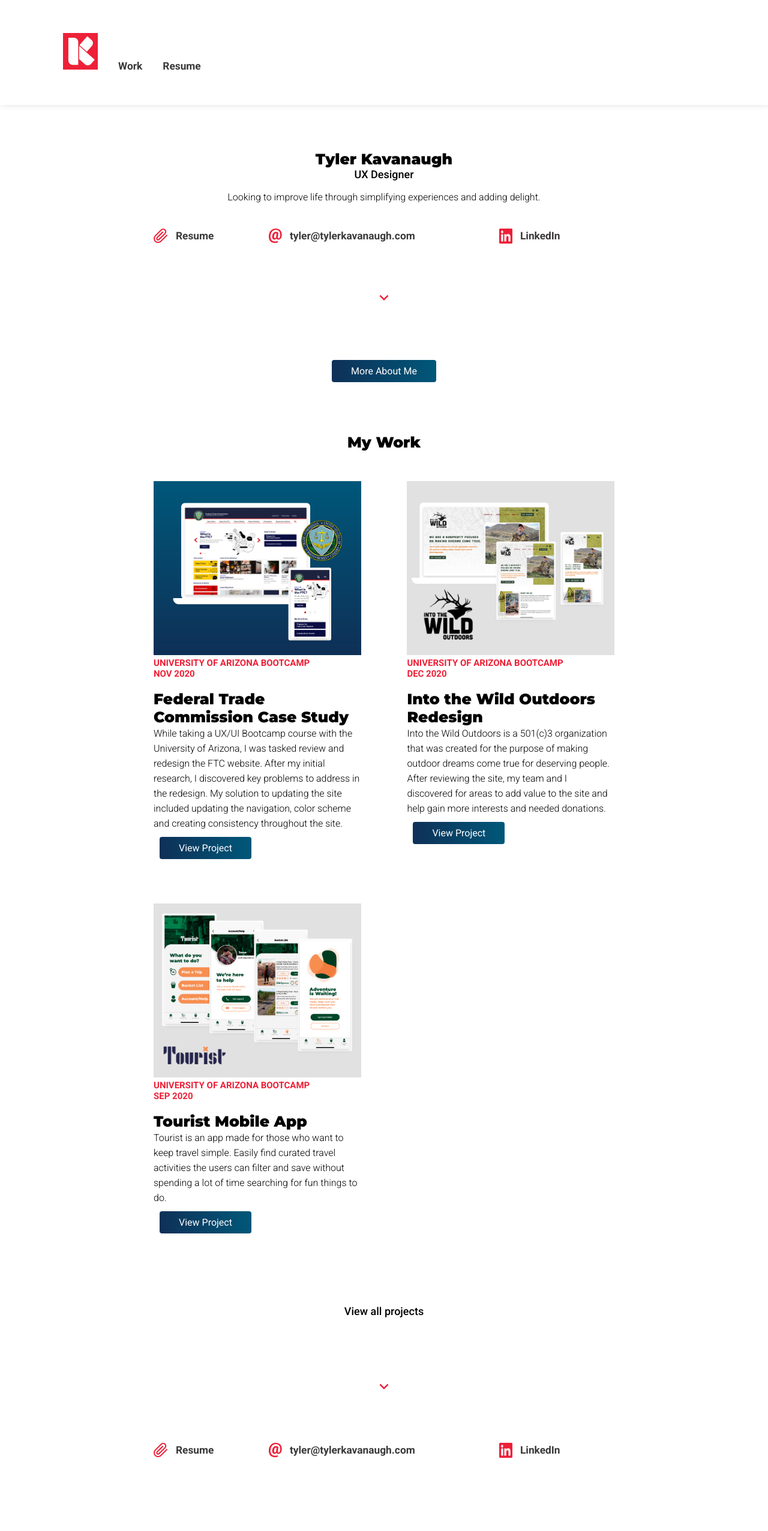
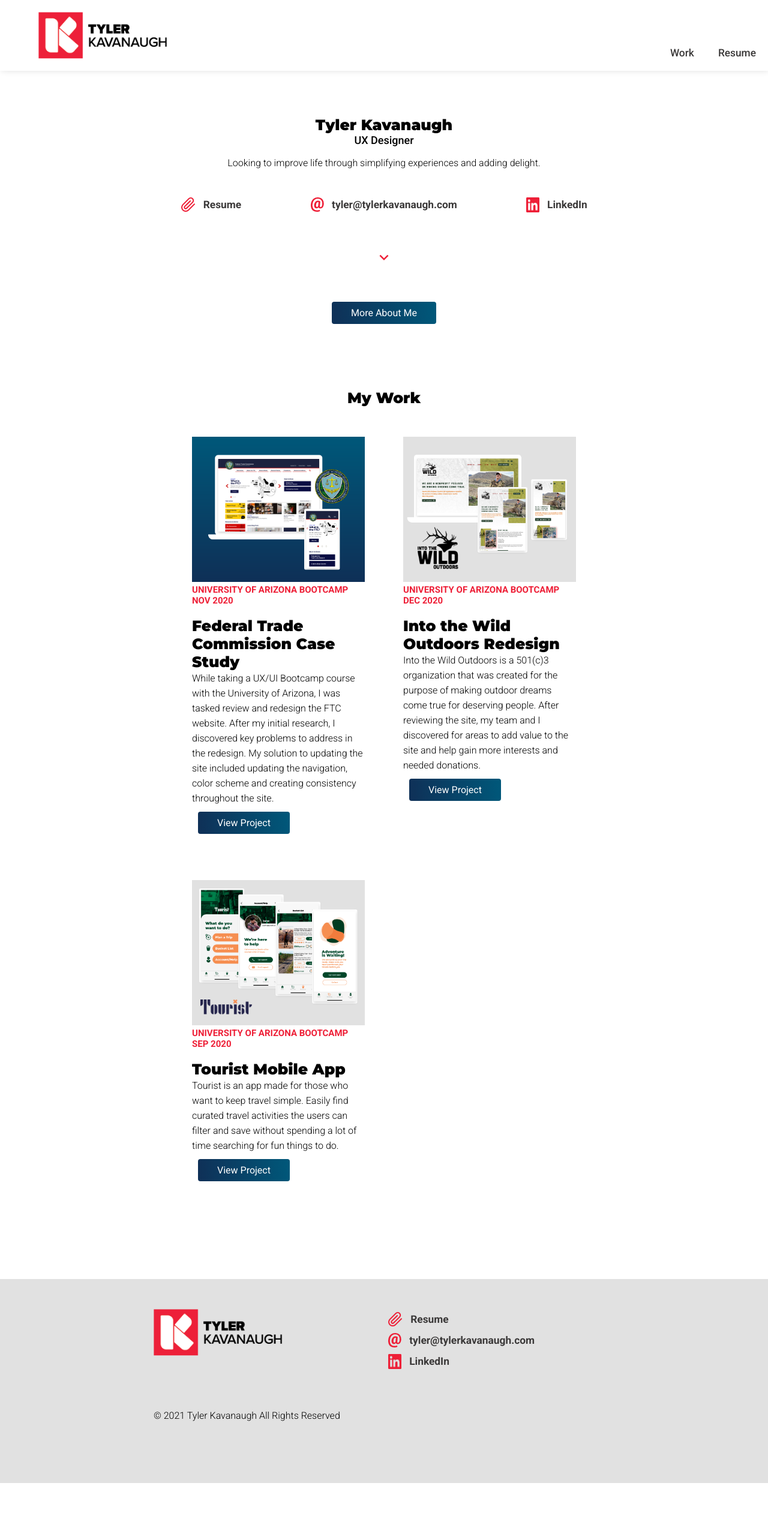
Before and after one commit to Tylerjkav/UX_UI_HW_19, a plain HTML site: page index.html in a window 1280 px wide. Shown: the top 2552 px of the page at 60% size. After the commit the page ends 2472 px from the top, so only its background shows below. Drawn offline with nearby package versions, Linux system fonts and the light colour scheme.

Commit message:
Homework 19 finish
Completed homework assignment

```diff
--- a/css/style.css
+++ b/css/style.css
@@ -3,9 +3,14 @@
   padding: 0;
 }
 
+section {
+max-width: 1600px;
+margin: auto;
+}
 
-header {
-  position: fixed;
+.head {
+  position: sticky;
+  position: -webkit-sticky;
   background-color: white;
   border-bottom: 1px gray;
   width: 100%;
@@ -13,38 +18,97 @@ header {
   box-shadow: 2px 0px 10px #e1e1e1;
 }
 
+
+.footSocial {
+  padding-right: 30%;
+}
+
+.footCont {
+  display: flex;
+  flex-flow: row wrap;
+  justify-content: space-between;
+  padding: 50px 30% 10px 20%;
+  margin: 0px;
+  list-style: none;
+}
+
+.footItem {
+  text-align: top;
+}
+
 .inlineBlock {
+  /* position: sticky; */
+  display: flex;
+  justify-content: flex-start;
+  align-items: flex-end;
+  padding: 0px;
+  top: 0;
+  max-width: 1300px;
+  margin: auto;
+}
+
+
+.logo {
+  display: flex;
+  justify-content: flex-start;
+  align-items: center;
+  padding: 20px 10px 20px 5%;
+}
+
+.logoFoot {
+  padding-bottom: 20px;
+}
+
+
+.navItems {
+  display: flex;
+  width: 100%;
+  align-items: center;
+  justify-content: flex-end;
+}
+/* .inlineBlock {
   display: inline-block;
   vertical-align: bottom;
   padding: 5px;
   margin: 50px 10px 50px 100px;
-}
+} */
+
+/* .inlineBlock {
+  display: flex;
+  justify-content: flex-start;
+  align-items: flex-end;
+  padding: 40px 10px 40px 10%;
+  top: 0;
+} */
 
 #toggleDown {
   display: none;
 }
 
-.inlineBlock2 {
-  display: inline-block;
-  vertical-align: bottom;
-  padding: 5px;
-  margin: 50px 10px;
+header a {
+  /* display: inline-block;
+  vertical-align: bottom; */
+  padding: 20px;
+  /* margin: 50px 10px; */
   font-family: 'Roboto', sans-serif;
   font-weight: 500;
   font-size: 13pt;
+  /* display: flex;
+  justify-content: flex-start;
+  align-items: flex-end; */
 }
 
 .contentTop {
   width: 60%;
   margin: 0 auto;
-  padding-top: 250px;
+  padding-top: 75px;
 }
 
 .contentArrow {
   width: 60%;
-  padding: 25px;
+  padding: 15px;
   text-align: center;
-  margin: 25px auto;
+  margin: 15px auto;
   text-align: center;
 }
 
@@ -58,23 +122,30 @@ header {
   gap: 0px 0px;
   justify-content: center;
   align-content: space-around;
+  justify-items: center;
   grid-template-areas:
     "resume email linkedin";
 }
 
+
 .resume {
   grid-area: resume;
   display: flex;
+  padding: 5px;
 }
 
 .email {
   grid-area: email;
   display: flex;
+  padding: 5px;
+
 }
 
 .linkedin {
   grid-area: linkedin;
   display: flex;
+  padding: 5px;
+
 }
 
 .buttonMain {
@@ -145,12 +216,19 @@ h6 {
 }
 
 .content {
-  width: 60%;
+  width: 70%;
   margin: 0 auto;
+  /* max-width: 1600px; */
+}
+
+.contentWork {
+  width: 50%;
+  margin: 0 auto;
+  max-width: 1000px;
 }
 
 .rule {
-  width: 60%;
+  width: 70%;
   margin: 35px auto;
 }
 
@@ -210,11 +288,11 @@ h2 {
   text-align: left;
 }
 
-footer {
+/* footer {
   background-color: #E1E1E1;
   height: 340px;
   vertical-align: middle;
-}
+} */
 
 .flexContainer {
   display: flex;
@@ -276,11 +354,9 @@ footer {
     margin: 1px;
   }
   .content {
-    width: 95%;
+    width: 90%;
     margin: 0 auto;
   }
-
-
 
   .contentTop {
       width: 95%;
@@ -331,8 +407,14 @@ footer {
   }
 }
 
-
 #all {
-  max-width: 1600px;
   margin: auto;
 }
+
+.foot {
+  width: 100% !important;
+  background-color: #E1E1E1;
+  height: 340px;
+  vertical-align: middle;
+  margin-top: 60px;
+}
--- a/index.html
+++ b/index.html
@@ -12,12 +12,15 @@
 
 <!-- Top navigation   -->
 
-  <header>
+  <header class="head">
     <div class="inlineBlock">
-      <img style="width: 58px;" src="images/k-icon.png" alt="Tyler Kavanaugh logo"></div>
-      <div class="inlineBlock2"><a href="#">Work</a></div>
+      <div class="logo"><img src="images/tk-logo.png" alt="Tyler Kavanaugh logo"></div>
+      <div class="navItems">
+      <a id="work" href="#work">Work</a>
       <!-- <div class="inlineBlock2"><a href="#">About</a></div> -->
-      <div class="inlineBlock2"><a href="#">Resume</a></div>
+      <a href="#">Resume</a>
+      </div>
+    </div>
   </header>
 
 <!--Title Section with contact Links-->
@@ -40,6 +43,7 @@
     <div class="contentArrow"><img src="images/downarrow.png" alt="arrow"></div>
   </div>
 </section>
+
 <!--toggle button-->
 
 <section class="content">
@@ -51,8 +55,10 @@
 </section>
 
 <!--Begin Hello and Toggle Section-->
+
+<section class="content">
 <div id="toggleDown">
-  <section>
+
     <div class="content">
       <h1>Hello.</h1>
       <p>Tyler has been working as a graphic designer for the last 14+ years. She was always fascinated and inspired by the possibilities of digital projects over the print medium. So after the COVID-19 pandemic hit, and she lost her job, she decided it was time to make a career change and enrolled in a UI/UI Bootcamp with the University of Arizona.</p><br><p>Tyler aims to create experiences that are easy to use, create delight and serve an important business function, in order to build brand loyalty and trust. She enjoys discovering the problem and working to find solutions.</p>
@@ -76,33 +82,36 @@
     Adobe XD&nbsp&nbsp|&nbsp&nbspAdobe Photoshop&nbsp&nbsp|&nbsp&nbspAdobe Illustrator&nbsp&nbsp|&nbsp&nbspFigma&nbsp&nbsp|&nbsp&nbspInVision&nbsp&nbsp|&nbsp&nbspMiro</p>
     <br>
     </div>
-  </section>
+  <!-- </section> -->
 
  <!--  My UX Skills section coded using CSS flex -->
-<section class="content">
-  <div class="contentArrow"><img src="images/downarrow.png" alt="arrow"></div>
+<div class="content">
+  <!-- <div class="contentArrow"><img src="images/downarrow.png" alt="arrow"></div> -->
   <h1>My UX Skills</h1>
   <div class="flexContainer">
       <div class="flexItem"><img src="images/profile-icon.png" alt="Research" width="50%"><p style="text-align: left; font-size: 18px;"><strong>Research</strong></p><p class="leftJustified">The best way to discover what the user wants.<br><br>Ask questions and discover the why.<br><br>All ways be curios.</p></div>
       <div class="flexItem"><img src="images/eye-icon.png" alt="Visual Communication" width="50%"><p style="text-align: left; font-size: 18px;"><strong>Visual Communication</strong></p><p class="leftJustified">Use layout, color, imagery and design theory to direct the user through the user journey.<br><br>Always iterating and adjusting based on feedback and user research.</p></div>
       <div class="flexItem"><img src="images/wireframe-icon.png" alt="Wireframing" width="50%"><p style="text-align: left; font-size: 18px;"><strong>Wireframing</strong></p><p class="leftJustified">Quickly confirm legitimacy of concepts and ensure all important elements are included. <br><br>Sketches first > Low, Mid, High Fidelity.</p></div>
   </div>
-</section>
+</div>
 
-<section class="content">
+<div class="content">
   <div class="toggle">
     <div class="contentArrow">
       <button class="buttonSec">Less About Me</button>
     </div>
   </div>
+</div>
+</div>
 </section>
 
-</div>
+
+<div id="workStart">&nbsp;</div>
 
 <!--End Toggle-->
 
 <!-- My Work Section Constructed using CSS Grid -->
-<section class="content">
+<section class="contentWork">
   <!-- <div class="contentArrow"><img src="images/downarrow.png" alt="arrow"></div> -->
   <h1>My Work</h1>
 
@@ -140,33 +149,22 @@
     </div>
   </div>
 </div>
-    <div class="empty">&nbsp;</div>
-    <h3>View all projects</h3>
 </section>
-<div class="contentArrow"><img src="images/downarrow.png" alt="arrow"></div>
-<div>
-  <div class="gridContainerSocial">
-    <div class="resume"><img src="images/paperclip.png"; alt="paperclip"><p><a href="#"> &nbsp;&nbsp; Resume</a></p></div>
+
+<!-- Footer -->
+
+<footer class="foot">
+<ul class="footCont">
+  <li class="footItem"><img class="logoFoot" src="images/tk-logo.png" alt="Tyler Kavanaugh logo"></li>
+  <li class="footItem"><div class="resume" class="footSocial"><img src="images/paperclip.png"; alt="paperclip"><p><a href="#"> &nbsp;&nbsp; Resume</a></p></div>
 
     <div class="email"><img src="images/email.png"; alt="Email"><p><a href="mailto:tyler@tylerkavanaugh.com"> &nbsp;&nbsp; tyler@tylerkavanaugh.com</a></p></div>
 
-    <div class="linkedin"><img src="images/linkedin.png"; alt="LinkedIn"><p><a href="https://www.linkedin.com/in/tyler-kavanaugh-28290b1b0/"> &nbsp;&nbsp; LinkedIn</a></p></div>
-  </div>
-  <div class="empty">&nbsp;</div>
-  <h3><img src="images/uparrow.png" width="20px"> <a href="#top"> Back to top</a></h3>
-  </div>
-<!--Footer-->
-</div>
+    <div class="linkedin"><img src="images/linkedin.png"; alt="LinkedIn"><p><a href="https://www.linkedin.com/in/tyler-kavanaugh-28290b1b0/"> &nbsp;&nbsp; LinkedIn</a></p></div></li>
+</ul>
+<p class="footCont">© 2021 Tyler Kavanaugh All Rights Reserved</p>
+</footer>
 
-<footer style="margin-top: 50px;">
-  <div>
-    <div class="inlineBlock"><img src="images/tk-logo.png" alt="Tyler Kavanaugh logo"></div>
-      <div class="inlineBlock2"><a href="#">Work</a></div>
-      <!-- <div class="inlineBlock2"><a href="#">About</a></div> -->
-      <div class="inlineBlock2"><a href="#">Resume</a></div></div>
-  </div>
-  <div class="inlineBlock"><h6>© 2021 Tyler Kavanaugh All Rights Reserved</h6></div>
-</footer>
 </body>
 <script src="https://code.jquery.com/jquery-3.4.1.min.js"></script>
 <script src="js/index.js"></script>
--- a/js/index.js
+++ b/js/index.js
@@ -5,3 +5,29 @@ $(".toggle").on("click", function(){
   $("a[href='#top']").click(function() {
     $("html, body").animate({ scrollTop: 0 }, "slow");
   });
+
+  // $("a[href='#work']").click(function() {
+  //   $("html, body").animate({ scrollTop: 50 }, "slow");
+  // });
+
+
+  // $("#work").click(function (){
+  //    $('html, body').animate({
+  //       scrollTarget: $("#workStart").offset().top
+  //     },  1000);
+  // });
+
+//   $("#work").click(function (){
+//     $('html, body').animate({
+//        scrollTop: $("#workStart").offset().top
+//      },  1000);
+//  });
+
+
+
+
+$("#work").click(function (){
+  $('html, body').animate({
+    scrollTop: ($('#workStart').offset().top)
+  },500);
+});
```
